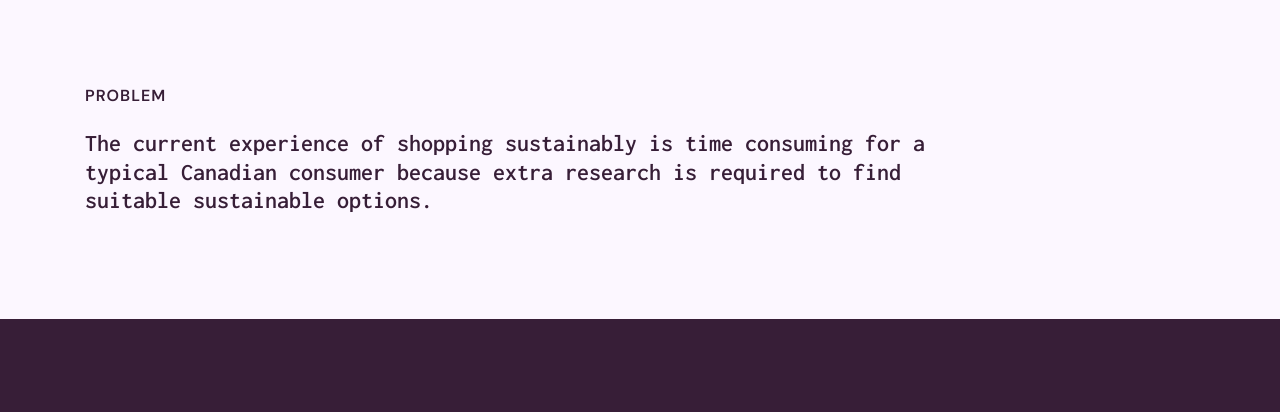
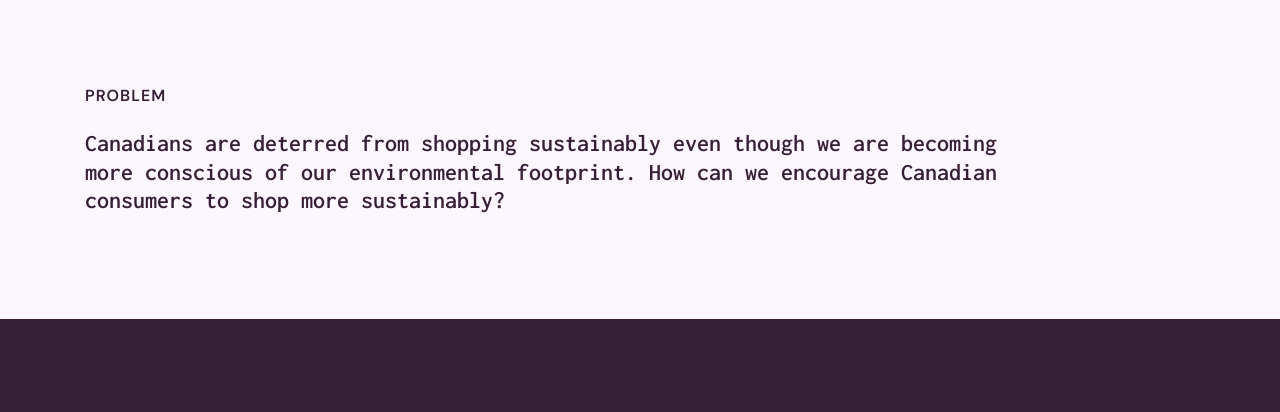
Before and after one commit to jenniferhe2000/jenniferhe2000.github.io, a plain HTML site: page renu.html in a window 1280 px wide. Shown: the part 1520-1932 px from the top of the page. Drawn offline with Linux system fonts and the light colour scheme; a script that the page names is missing.

Commit message:
Update renu.html

```diff
--- a/renu.html
+++ b/renu.html
@@ -112,7 +112,7 @@
 	        <div class="row text-left">
 	            <div class="col-10">
 	              <h2 class="pb-3">Problem</h2>
-	              <h3>The current experience of shopping sustainably is time consuming for a typical Canadian consumer because extra research is required to find suitable sustainable options.</h3>
+	              <h3>Canadians are deterred from shopping sustainably even though we are becoming more conscious of our environmental footprint. How can we encourage Canadian consumers to shop more sustainably?</h3>
 	            </div>
 	        </div>
 	    </div>
```
